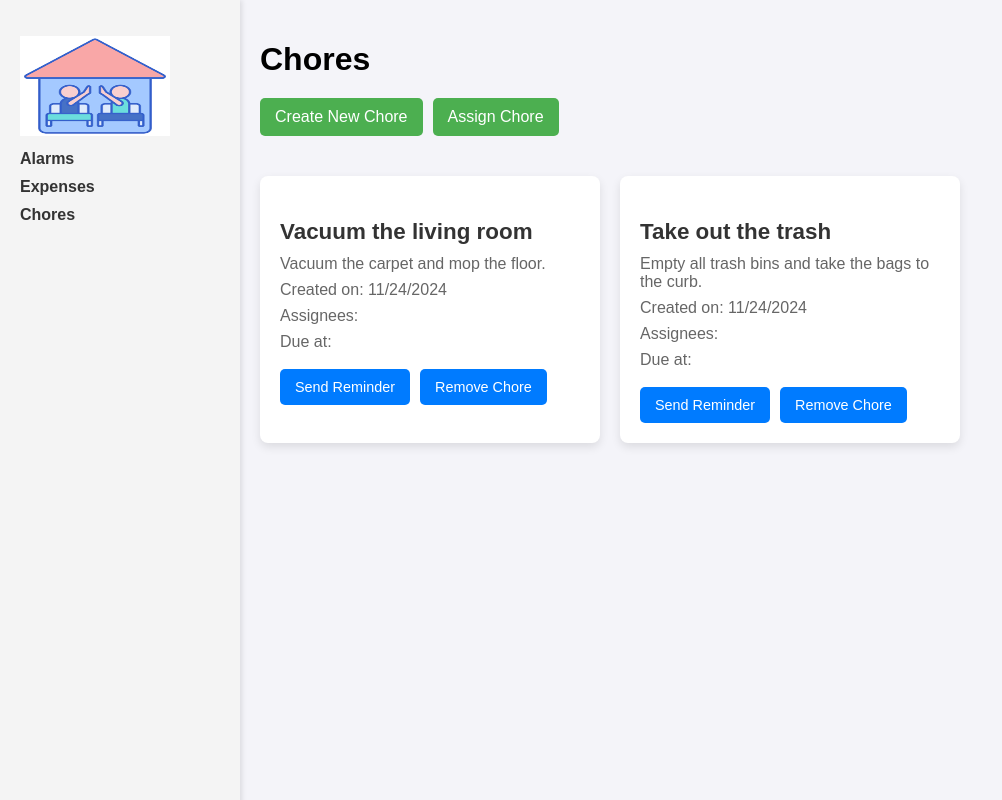
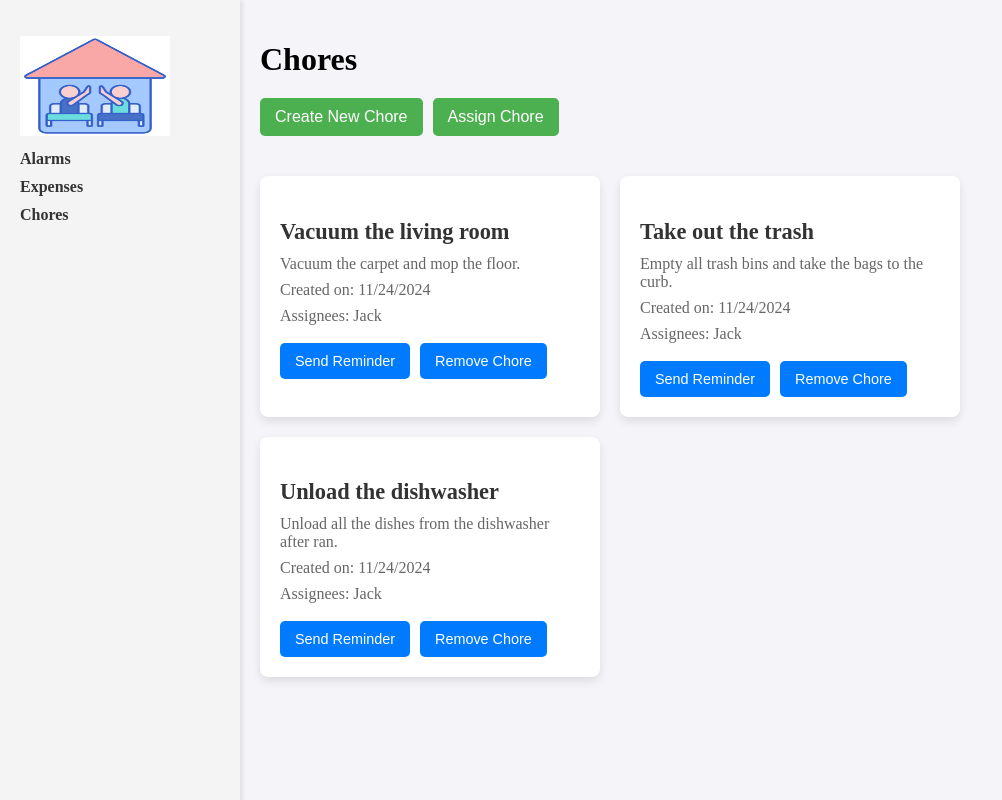
Before and after one commit to dreifusjack/RoomieSync, a Next.js app in the folder frontend/: page /chores in a window 1280 px wide. Shown: the whole page, without its empty margins (0-1002 px from the left). Built offline with nearby package versions, Linux system fonts and the light colour scheme; no server answers.

Commit message:
More mocks

```diff
--- a/frontend/src/components/ChoresList/ChoresList.tsx
+++ b/frontend/src/components/ChoresList/ChoresList.tsx
@@ -11,19 +11,16 @@ interface Chore {
   updatedAt: string;
 }
 
-interface Assignee {
-  userId: string;
-  dueDate: string;
-}
-
 interface ChoresListProps {
   chores: Chore[];
+  assigneeName: string;
   onRemindUser: (choreId: string) => void;
   onDeletedChore: (choreId: string) => void;
 }
 
 const ChoresList: React.FC<ChoresListProps> = ({
   chores,
+  assigneeName,
   onRemindUser,
   onDeletedChore,
 }) => {
@@ -34,8 +31,7 @@ const ChoresList: React.FC<ChoresListProps> = ({
           <h3>{chore.name}</h3>
           <p>{chore.description}</p>
           <p>Created on: {chore.createdAt}</p>
-          <p>Assignees: </p>
-          <p>Due at: </p>
+          <p>Assignees: {assigneeName}</p>
           <button onClick={() => onRemindUser(chore.id)}>Send Reminder</button>
           <button onClick={() => onDeletedChore(chore.id)}>Remove Chore</button>
         </div>
--- a/frontend/src/pages/chores/index.tsx
+++ b/frontend/src/pages/chores/index.tsx
@@ -93,6 +93,15 @@ const ChoresPage: React.FC<ChoresPageProps> = ({ groupId }) => {
         createdAt: "11/24/2024",
         updatedAt: "11/24/2024",
       },
+      {
+        id: "3",
+        groupId: groupId,
+        name: "Unload the dishwasher",
+        description: "Unload all the dishes from the dishwasher after ran.",
+        cadence: "Daily",
+        createdAt: "11/24/2024",
+        updatedAt: "11/24/2024",
+      },
     ];
     setChores(mockChores);
 
@@ -100,6 +109,14 @@ const ChoresPage: React.FC<ChoresPageProps> = ({ groupId }) => {
       {
         id: "1",
         name: "Jack",
+      },
+      {
+        id: "2",
+        name: "Easha",
+      },
+      {
+        id: "3",
+        name: "Seby",
       },
     ];
     setUsers(mockUsers);
@@ -131,6 +148,7 @@ const ChoresPage: React.FC<ChoresPageProps> = ({ groupId }) => {
       <div className="chores-list">
         <ChoresList
           chores={chores}
+          assigneeName="Jack"
           onRemindUser={remindUser}
           onDeletedChore={deleteChore}
         />
--- a/frontend/src/pages/chores/styles.css
+++ b/frontend/src/pages/chores/styles.css
@@ -1,6 +1,5 @@
 /* General Page Styles */
 body {
-  font-family: Arial, sans-serif;
   margin: 0;
   padding: 0;
   background-color: #f4f4f9;
```
